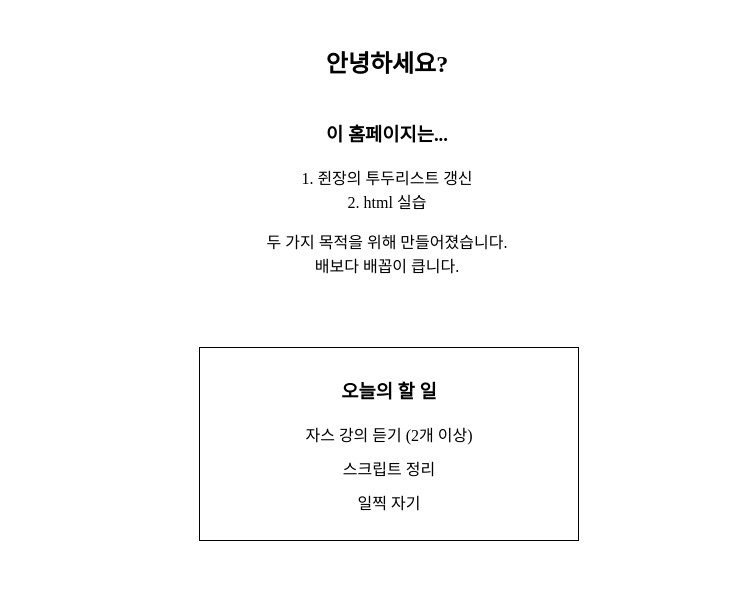
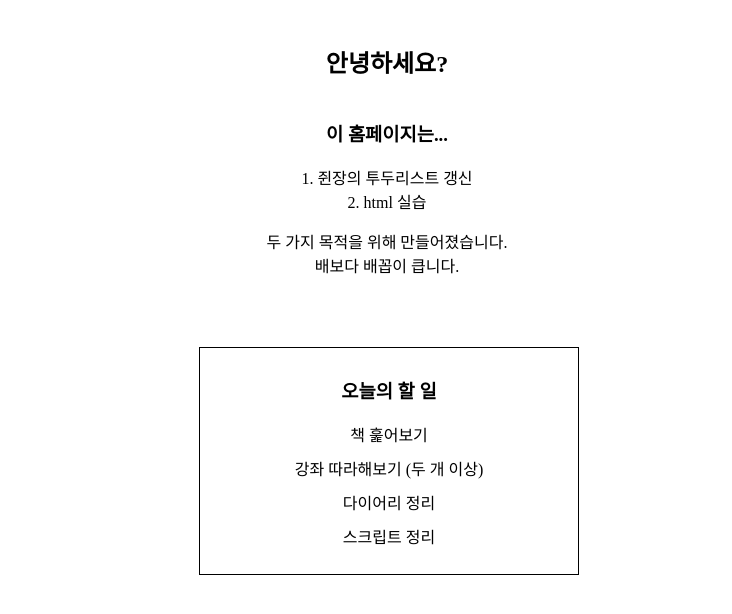
Before and after one commit to hang-bu/todolist, a plain HTML site: page index.html in a window 1280 px wide. Shown: the part 66-680 px from the top of the page, without its empty margins (273-1005 px from the left). Drawn offline with Linux system fonts and the light colour scheme.

Commit message:
Add files via upload

```diff
--- a/index.html
+++ b/index.html
@@ -5,7 +5,7 @@
     <meta charset="utf-8">
     <!--CSS 파일 만들 때 <link rel="stylesheet" href="style.css"> -->
     <link rel="stylesheet" href="style.css">
-    <link rel="stylesheet" media="(max-width:600px)" href="mobile.css" />
+    <link rel="stylesheet" media="(max-width:550px)" href="mobile.css" />
 </head>
 <body>
     <header>
@@ -25,19 +25,20 @@
         <div class="notice">
         <h2>안녕하세요?</h2>
         <h3>이 홈페이지는...</h3>
-             <ol>
-                 <li>쥔장의 투두리스트 갱신</li>
-                 <li>html 실습</li>
-             </ol>
+            <ol>
+                <li>쥔장의 투두리스트 갱신</li>
+                <li>html 실습</li>
+            </ol>
          두 가지 목적을 위해 만들어졌습니다.<br>배보다 배꼽이 큽니다.
         </div>
         <div class='todolist'>
         <h3>오늘의 할 일</h3>
             <ul>
-                <li class="goal">자스 강의 듣기 (2개 이상)</li>
+                <li class="goal">책 훑어보기</li>
+                <li class="goal">강좌 따라해보기 (두 개 이상)</li>
+                <li class="goal">다이어리 정리</li>
                 <li class="goal">스크립트 정리</li>
-                 <li class="goal">일찍 자기</li>
-              </ul>
+            </ul>
         </div>
     </div>
 </body>
```
